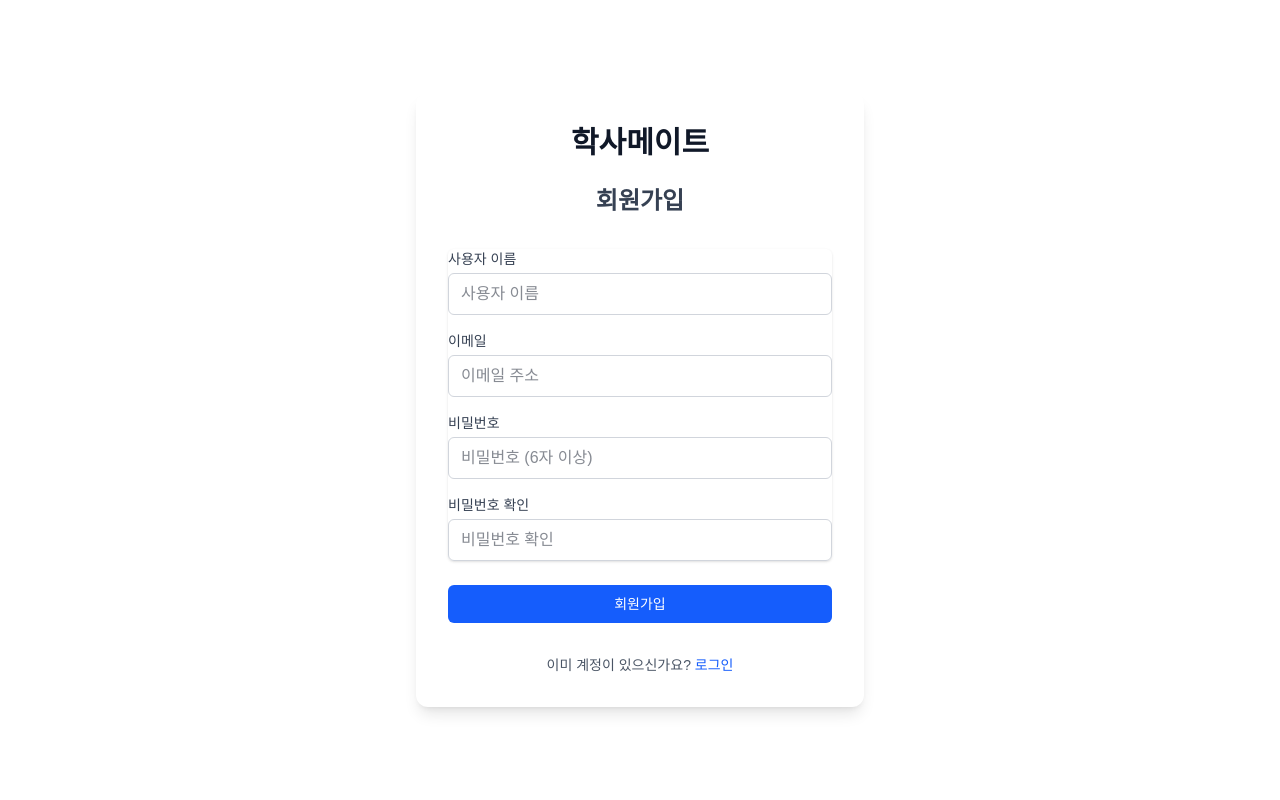
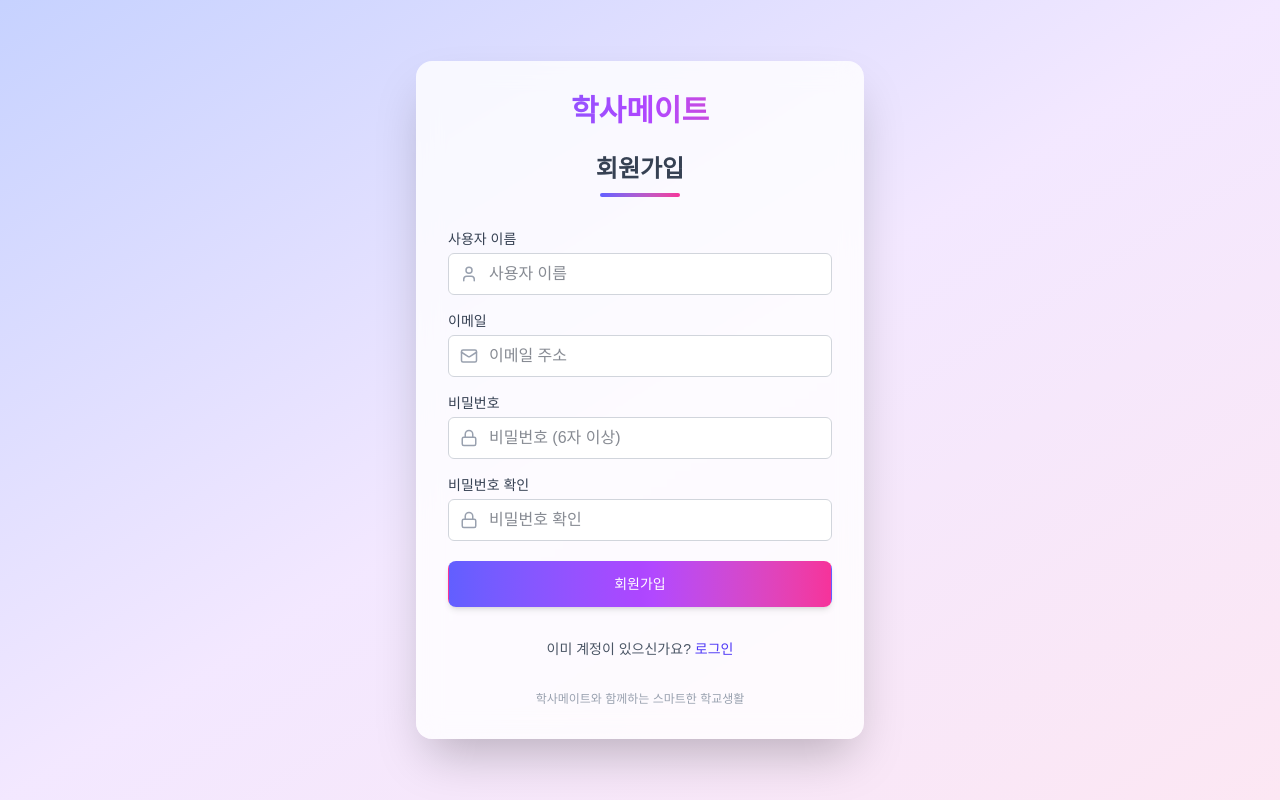
Before and after one commit to imhypeboy/HaksaMate, a Next.js app in the folder frontend/: page /auth/register in a window 1280 px wide. Built offline with nearby package versions, Linux system fonts and the light colour scheme.

Commit message:
로그인과 통일감 있는 UI
glassmorphism, 아이콘, 그라데이션, error/성공 UX, 접근성
카드 외부/내부 레이아웃, 컬러/폰트 반영

```diff
--- a/frontend/src/app/auth/register/page.tsx
+++ b/frontend/src/app/auth/register/page.tsx
@@ -5,6 +5,7 @@ import { useRouter } from 'next/navigation';
 import Link from 'next/link';
 import { registerUser } from '@/lib/auth';
 import { RegisterData } from '@/types/user';
+import { UserIcon, MailIcon, LockIcon, CheckCircle2 } from 'lucide-react';
 
 export default function RegisterPage() {
     const router = useRouter();
@@ -17,12 +18,11 @@ export default function RegisterPage() {
     const [errors, setErrors] = useState<Record<string, string>>({});
     const [isLoading, setIsLoading] = useState(false);
     const [generalError, setGeneralError] = useState<string | null>(null);
+    const [isSuccess, setIsSuccess] = useState(false);
 
     const handleChange = (e: React.ChangeEvent<HTMLInputElement>) => {
         const { name, value } = e.target;
         setFormData(prev => ({ ...prev, [name]: value }));
-
-        // 입력 시 해당 필드의 에러 메시지 제거
         if (errors[name]) {
             setErrors(prev => ({ ...prev, [name]: '' }));
         }
@@ -30,27 +30,22 @@ export default function RegisterPage() {
 
     const validateForm = (): boolean => {
         const newErrors: Record<string, string> = {};
-
         if (!formData.username.trim()) {
             newErrors.username = '사용자 이름을 입력해주세요.';
         }
-
         if (!formData.email.trim()) {
             newErrors.email = '이메일을 입력해주세요.';
         } else if (!/\S+@\S+\.\S+/.test(formData.email)) {
             newErrors.email = '유효한 이메일 주소를 입력해주세요.';
         }
-
         if (!formData.password) {
             newErrors.password = '비밀번호를 입력해주세요.';
         } else if (formData.password.length < 6) {
             newErrors.password = '비밀번호는 최소 6자 이상이어야 합니다.';
         }
-
         if (formData.password !== formData.confirmPassword) {
             newErrors.confirmPassword = '비밀번호가 일치하지 않습니다.';
         }
-
         setErrors(newErrors);
         return Object.keys(newErrors).length === 0;
     };
@@ -58,18 +53,13 @@ export default function RegisterPage() {
     const handleSubmit = async (e: React.FormEvent) => {
         e.preventDefault();
         setGeneralError(null);
-
-        if (!validateForm()) {
-            return;
-        }
-
+        if (!validateForm()) return;
         setIsLoading(true);
-
         try {
             await registerUser(formData);
-            router.push('/'); // 회원가입 성공 시 메인 페이지로 이동
+            setIsSuccess(true);
+            setTimeout(() => router.push('/'), 1000);
         } catch (error: any) {
-            console.error('회원가입 오류:', error);
             setGeneralError(
                 error.response?.data?.message ||
                 '회원가입에 실패했습니다. 다시 시도해주세요.'
@@ -80,27 +70,31 @@ export default function RegisterPage() {
     };
 
     return (
-        <div className="min-h-screen flex items-center justify-center bg-white py-12 px-4 sm:px-6 lg:px-8">
-            <div className="max-w-md w-full space-y-8 bg-white p-8 rounded-xl shadow-lg">
-                <div>
-                    <h1 className="text-center text-3xl font-bold text-gray-900">학사메이트</h1>
-                    <h2 className="mt-6 text-center text-2xl font-semibold text-gray-700">
-                        회원가입
-                    </h2>
+        <div className="min-h-screen flex items-center justify-center bg-gradient-to-br from-indigo-200 via-purple-100 to-pink-100 py-12 px-4 sm:px-6 lg:px-8">
+            <div className="max-w-md w-full space-y-8 bg-white/80 backdrop-blur-md p-8 rounded-2xl shadow-2xl relative">
+                <div className="text-center">
+                    <h1 className="text-3xl font-bold bg-gradient-to-r from-indigo-500 via-purple-500 to-pink-500 bg-clip-text text-transparent select-none">학사메이트</h1>
+                    <h2 className="mt-6 text-2xl font-semibold text-gray-700">회원가입</h2>
+                    <div className="h-1 w-20 bg-gradient-to-r from-indigo-500 to-pink-500 mx-auto mt-2 rounded-full" aria-hidden="true"></div>
                 </div>
-
                 {generalError && (
-                    <div className="bg-red-50 text-red-700 p-3 rounded-md text-sm">
+                    <div className="bg-red-50 text-red-700 p-3 rounded-md text-sm border-l-4 border-red-400">
                         {generalError}
                     </div>
                 )}
-
-                <form className="mt-8 space-y-6" onSubmit={handleSubmit}>
-                    <div className="rounded-md shadow-sm space-y-4">
+                {isSuccess && (
+                    <div className="flex flex-col items-center justify-center p-4 text-green-600 animate-fade-in">
+                        <CheckCircle2 className="h-10 w-10 mb-2 animate-pulse" />
+                        <span>회원가입이 완료되었습니다!</span>
+                    </div>
+                )}
+                {!isSuccess && (
+                    <form className="mt-8 space-y-5" onSubmit={handleSubmit}>
+                        <div className="space-y-4">
                             <div>
-                            <label htmlFor="username" className="block text-sm font-medium text-gray-700 mb-1">
-                                사용자 이름
-                            </label>
+                                <label htmlFor="username" className="block text-sm font-medium text-gray-700 mb-1">사용자 이름</label>
+                                <div className="relative">
+                                    <UserIcon className="absolute left-3 top-1/2 -translate-y-1/2 text-gray-400" size={18} />
                                     <input
                                         id="username"
                                         name="username"
@@ -109,20 +103,18 @@ export default function RegisterPage() {
                                         required
                                         value={formData.username}
                                         onChange={handleChange}
-                                className={`appearance-none relative block w-full px-3 py-2 border ${
-                                    errors.username ? 'border-red-500' : 'border-gray-300'
-                                } rounded-md bg-white text-gray-900 focus:outline-none focus:ring-blue-500 focus:border-blue-500`}
+                                        className={`pl-10 w-full px-3 py-2 border ${errors.username ? 'border-red-500' : 'border-gray-300'} rounded-md bg-white text-gray-900 focus:outline-none focus:ring-2 focus:ring-indigo-300 focus:border-indigo-400 transition`}
                                         placeholder="사용자 이름"
                                     />
+                                </div>
                                 {errors.username && (
                                     <p className="mt-1 text-sm text-red-600">{errors.username}</p>
                                 )}
                             </div>
-
                             <div>
-                            <label htmlFor="email" className="block text-sm font-medium text-gray-700 mb-1">
-                                이메일
-                            </label>
+                                <label htmlFor="email" className="block text-sm font-medium text-gray-700 mb-1">이메일</label>
+                                <div className="relative">
+                                    <MailIcon className="absolute left-3 top-1/2 -translate-y-1/2 text-gray-400" size={18} />
                                     <input
                                         id="email"
                                         name="email"
@@ -131,20 +123,18 @@ export default function RegisterPage() {
                                         required
                                         value={formData.email}
                                         onChange={handleChange}
-                                className={`appearance-none relative block w-full px-3 py-2 border ${
-                                    errors.email ? 'border-red-500' : 'border-gray-300'
-                                } rounded-md bg-white text-gray-900 focus:outline-none focus:ring-blue-500 focus:border-blue-500`}
+                                        className={`pl-10 w-full px-3 py-2 border ${errors.email ? 'border-red-500' : 'border-gray-300'} rounded-md bg-white text-gray-900 focus:outline-none focus:ring-2 focus:ring-indigo-300 focus:border-indigo-400 transition`}
                                         placeholder="이메일 주소"
                                     />
+                                </div>
                                 {errors.email && (
                                     <p className="mt-1 text-sm text-red-600">{errors.email}</p>
                                 )}
                             </div>
-
                             <div>
-                            <label htmlFor="password" className="block text-sm font-medium text-gray-700 mb-1">
-                                비밀번호
-                            </label>
+                                <label htmlFor="password" className="block text-sm font-medium text-gray-700 mb-1">비밀번호</label>
+                                <div className="relative">
+                                    <LockIcon className="absolute left-3 top-1/2 -translate-y-1/2 text-gray-400" size={18} />
                                     <input
                                         id="password"
                                         name="password"
@@ -153,20 +143,18 @@ export default function RegisterPage() {
                                         required
                                         value={formData.password}
                                         onChange={handleChange}
-                                className={`appearance-none relative block w-full px-3 py-2 border ${
-                                    errors.password ? 'border-red-500' : 'border-gray-300'
-                                } rounded-md bg-white text-gray-900 focus:outline-none focus:ring-blue-500 focus:border-blue-500`}
+                                        className={`pl-10 w-full px-3 py-2 border ${errors.password ? 'border-red-500' : 'border-gray-300'} rounded-md bg-white text-gray-900 focus:outline-none focus:ring-2 focus:ring-indigo-300 focus:border-indigo-400 transition`}
                                         placeholder="비밀번호 (6자 이상)"
                                     />
+                                </div>
                                 {errors.password && (
                                     <p className="mt-1 text-sm text-red-600">{errors.password}</p>
                                 )}
                             </div>
-
                             <div>
-                            <label htmlFor="confirmPassword" className="block text-sm font-medium text-gray-700 mb-1">
-                                비밀번호 확인
-                            </label>
+                                <label htmlFor="confirmPassword" className="block text-sm font-medium text-gray-700 mb-1">비밀번호 확인</label>
+                                <div className="relative">
+                                    <LockIcon className="absolute left-3 top-1/2 -translate-y-1/2 text-gray-400" size={18} />
                                     <input
                                         id="confirmPassword"
                                         name="confirmPassword"
@@ -175,35 +163,36 @@ export default function RegisterPage() {
                                         required
                                         value={formData.confirmPassword}
                                         onChange={handleChange}
-                                className={`appearance-none relative block w-full px-3 py-2 border ${
-                                    errors.confirmPassword ? 'border-red-500' : 'border-gray-300'
-                                } rounded-md bg-white text-gray-900 focus:outline-none focus:ring-blue-500 focus:border-blue-500`}
+                                        className={`pl-10 w-full px-3 py-2 border ${errors.confirmPassword ? 'border-red-500' : 'border-gray-300'} rounded-md bg-white text-gray-900 focus:outline-none focus:ring-2 focus:ring-indigo-300 focus:border-indigo-400 transition`}
                                         placeholder="비밀번호 확인"
                                     />
+                                </div>
                                 {errors.confirmPassword && (
                                     <p className="mt-1 text-sm text-red-600">{errors.confirmPassword}</p>
                                 )}
                             </div>
                         </div>
-
                         <div>
                             <button
                                 type="submit"
                                 disabled={isLoading}
-                            className="group relative w-full flex justify-center py-2 px-4 border border-transparent text-sm font-medium rounded-md text-white bg-blue-600 hover:bg-blue-700 focus:outline-none focus:ring-2 focus:ring-offset-2 focus:ring-blue-500 disabled:opacity-50"
+                                className="group relative w-full flex justify-center py-3 px-4 border border-transparent text-sm font-medium rounded-lg text-white bg-gradient-to-r from-indigo-500 via-purple-500 to-pink-500 hover:from-indigo-600 hover:via-purple-600 hover:to-pink-600 focus:outline-none focus:ring-2 focus:ring-offset-2 focus:ring-indigo-400 disabled:opacity-50 transition shadow-md hover:shadow-lg"
                             >
                                 {isLoading ? '처리 중...' : '회원가입'}
                             </button>
                         </div>
                     </form>
-
+                )}
                 <div className="text-center mt-4">
                     <p className="text-sm text-gray-600">
                         이미 계정이 있으신가요?{' '}
-                        <Link href="/auth/login" className="font-medium text-blue-600 hover:text-blue-500">
+                        <Link href="/auth/login" className="font-medium text-indigo-600 hover:text-indigo-500 transition-colors">
                             로그인
                         </Link>
                     </p>
+                </div>
+                <div className="text-center mt-8 text-xs text-gray-400 select-none">
+                    학사메이트와 함께하는 스마트한 학교생활
                 </div>
             </div>
         </div>
```
Lines whose indentation alone changed are shown as unchanged.
